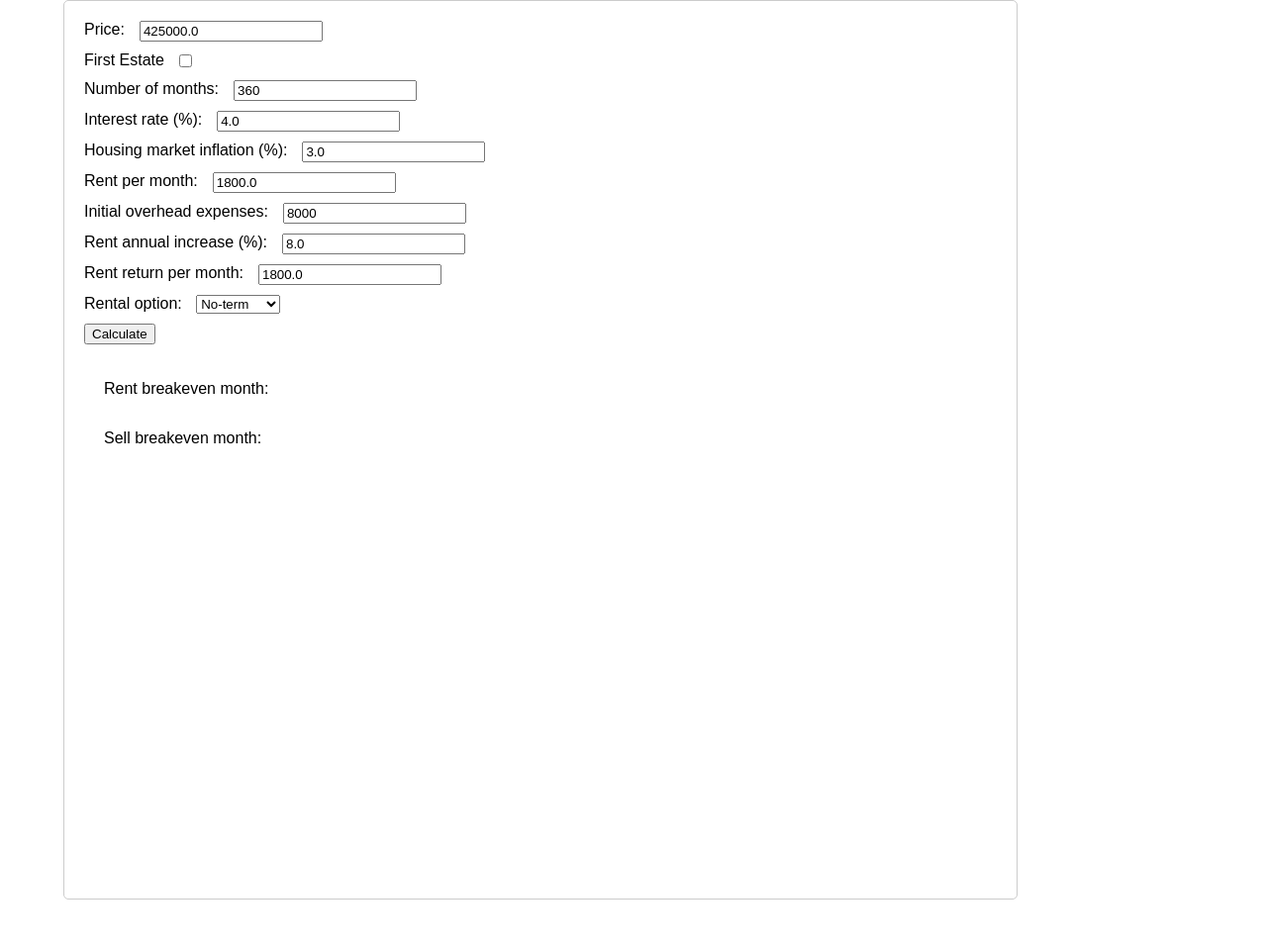
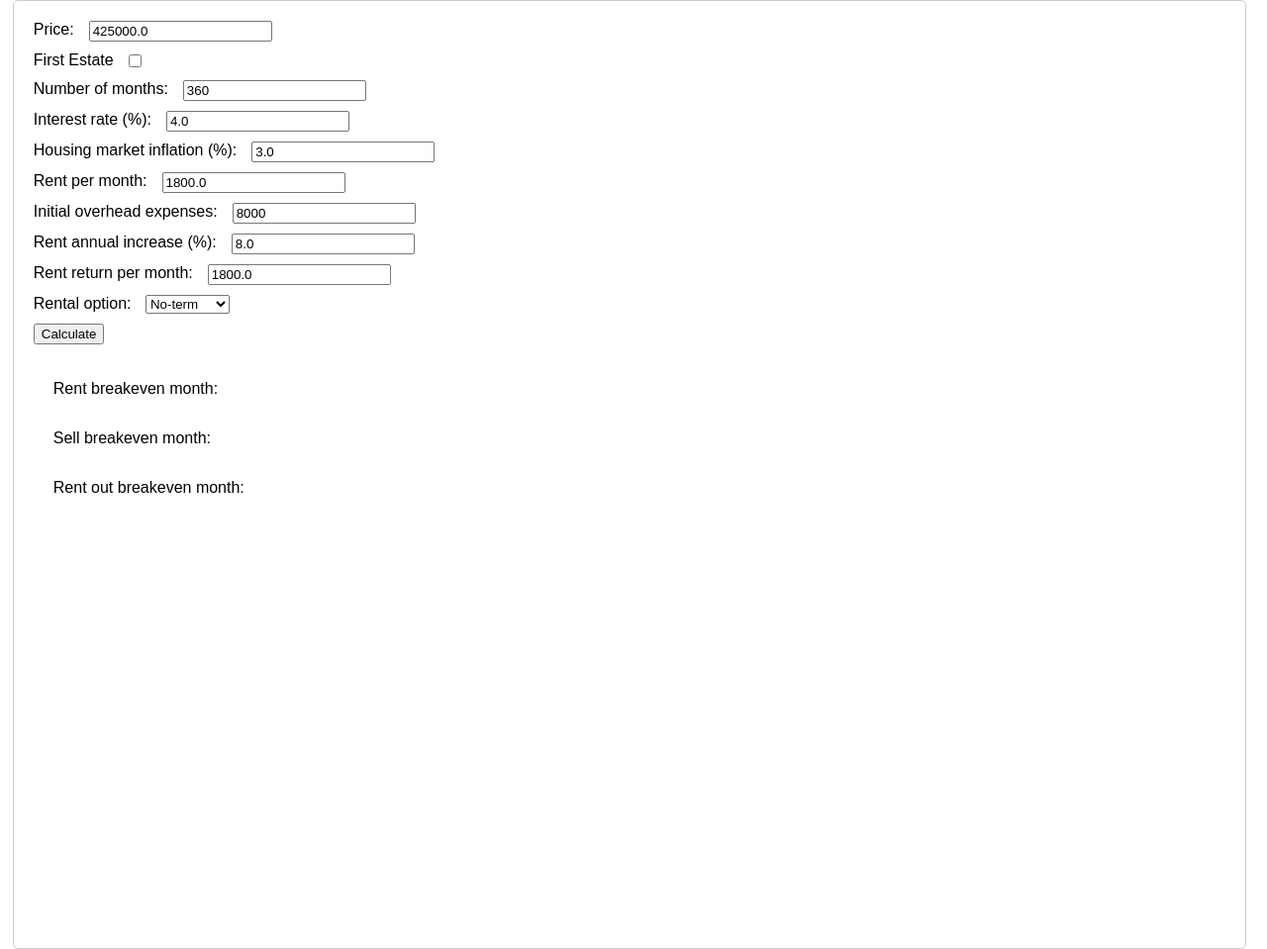
Before and after one commit to eigenomarksamy/mortgager, a Flask app: page / in a window 1280 px wide. Shown: the whole page at 99% size. Before the commit the page ends 909 px from the top, so only its background shows below. Run offline with Flask 3, Linux system fonts and the light colour scheme.

Commit message:
add net gain from rent with all required calculations

```diff
--- a/app.py
+++ b/app.py
@@ -17,14 +17,16 @@ def get_mortgage_data(price, num_of_months, interest_rate,
                             rental_term)
     mortgage_rent_be_value = -1
     mortgage_sell_be_value = -1
+    mortgage_rent_out_be_value = -1
     mortgage_table = None
     if mortgage_obj.verify_input():
         mortgage_list = mortgage_obj.calculate_mortgage()
         mortgage_headers = mortgage_obj.generate_headers()
         mortgage_rent_be_value = mortgage_obj.get_rent_idx(mortgage_list)
         mortgage_sell_be_value = mortgage_obj.get_sell_idx(mortgage_list)
+        mortgage_rent_out_be_value = mortgage_obj.get_rent_out_idx(mortgage_list)
         mortgage_table = mortgage_obj.generate_table(mortgage_list, mortgage_headers)
-    return mortgage_table, mortgage_rent_be_value, mortgage_sell_be_value
+    return mortgage_table, mortgage_rent_be_value, mortgage_sell_be_value, mortgage_rent_out_be_value
 
 @app.route('/')
 def index():
@@ -47,27 +49,22 @@ def calculate():
     except ValueError:
         return jsonify({'error': 'Invalid input. Please enter valid numbers.'}), 400
 
-    table, rent_be_value, sell_be_value = get_mortgage_data(price,
-                                                            num_of_months,
-                                                            interest_rate,
-                                                            housing_inflation,
-                                                            rent_month,
-                                                            initial_expenses,
-                                                            rent_increase,
-                                                            is_first_estate,
-                                                            rent_return_month,
-                                                            rental_term)
+    table, rent_be_value, sell_be_value, rent_out_be_value = get_mortgage_data(price,
+            num_of_months, interest_rate, housing_inflation, rent_month, initial_expenses,
+            rent_increase, is_first_estate, rent_return_month, rental_term)
 
     if table:
         response_data = {
             'table': table,
             'rent_be_value': rent_be_value,
-            'sell_be_value': sell_be_value
+            'sell_be_value': sell_be_value,
+            'rent_out_be_value': rent_out_be_value
         }
     else:
         response_data = {
             'rent_be_value': rent_be_value,
-            'sell_be_value': sell_be_value
+            'sell_be_value': sell_be_value,
+            'rent_out_be_value': rent_out_be_value
         }
 
     return jsonify(response_data)
--- a/src/conf.py
+++ b/src/conf.py
@@ -24,7 +24,7 @@ class MortgageConf:
 
     LONG_TERM_MONTHS_TO_SKIP = 13
 
-    SHORT_TERM_MONTHS_TO_SKIP = 4
+    SHORT_TERM_MONTHS_TO_SKIP = 5
 
     MIXED_TERM_MONTHS_TO_SKIP = 7
 
--- a/static/js/script.js
+++ b/static/js/script.js
@@ -38,7 +38,7 @@ function submitForm() {
             } else {
                 clearTable();
             }
-            displayBreakevenData(data.rent_be_value, data.sell_be_value);
+            displayBreakevenData(data.rent_be_value, data.sell_be_value, data.rent_out_be_value);
         }
     });
 }
@@ -83,13 +83,17 @@ function displayTable(tableData) {
     resultDiv.innerHTML = tableHTML;
 }
 
-function displayBreakevenData(beValue1, beValue2) {
+function displayBreakevenData(beValue1, beValue2, beValue3) {
     document.getElementById('textAValue').textContent = 'NA';
     document.getElementById('textBValue').textContent = 'NA';
+    document.getElementById('textCValue').textContent = 'NA';
     if (beValue1 >= 0) {
         document.getElementById('textAValue').textContent = beValue1;
     }
     if (beValue2 >= 0) {
         document.getElementById('textBValue').textContent = beValue2;
     }
+    if (beValue3 >= 0) {
+        document.getElementById('textCValue').textContent = beValue3;
+    }
 }
--- a/static/styles.css
+++ b/static/styles.css
@@ -10,7 +10,7 @@ body {
     display: flex;
     justify-content: space-between;
     align-items: flex-start;
-    width: 90%; /* Adjust as needed */
+    width: 98%; /* Adjust as needed */
 }
 
 .mortgager {
@@ -18,7 +18,7 @@ body {
     padding: 20px;
     border: 1px solid #ccc;
     border-radius: 5px;
-    width: 80%; /* Adjust as needed */
+    width: 96%; /* Adjust as needed */
 }
 
 #dynamic-elements {
@@ -75,6 +75,6 @@ th {
     background-color: #ffffff; /* Odd row color */
 }
 
-#textAValue, #textBValue {
+#textAValue, #textBValue, #textCValue {
     margin-left: 5px;
 }
--- a/templates/index.html
+++ b/templates/index.html
@@ -68,6 +68,7 @@
             <div id="dynamic-elements">
                 <p>Rent breakeven month: <span id="textAValue"></span></p>
                 <p>Sell breakeven month: <span id="textBValue"></span></p>
+                <p>Rent out breakeven month: <span id="textCValue"></span></p>
             </div>
 
             <div id="result"></div>
```
Also changed, not shown: src/mortgage.py (+37 -6 lines).
